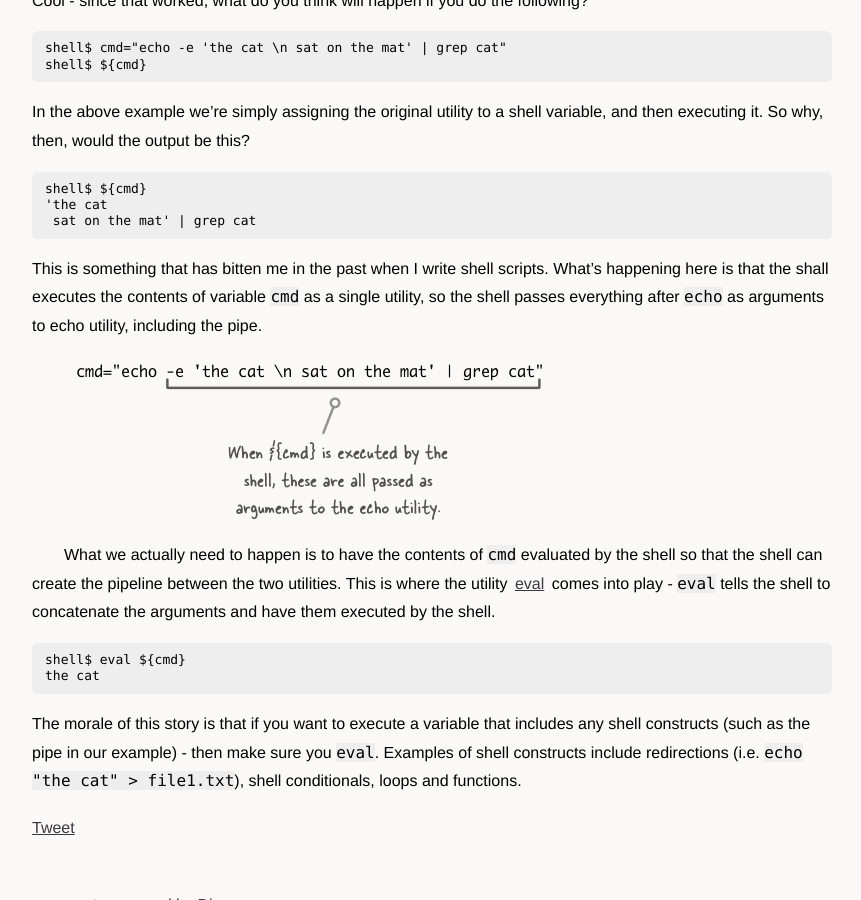
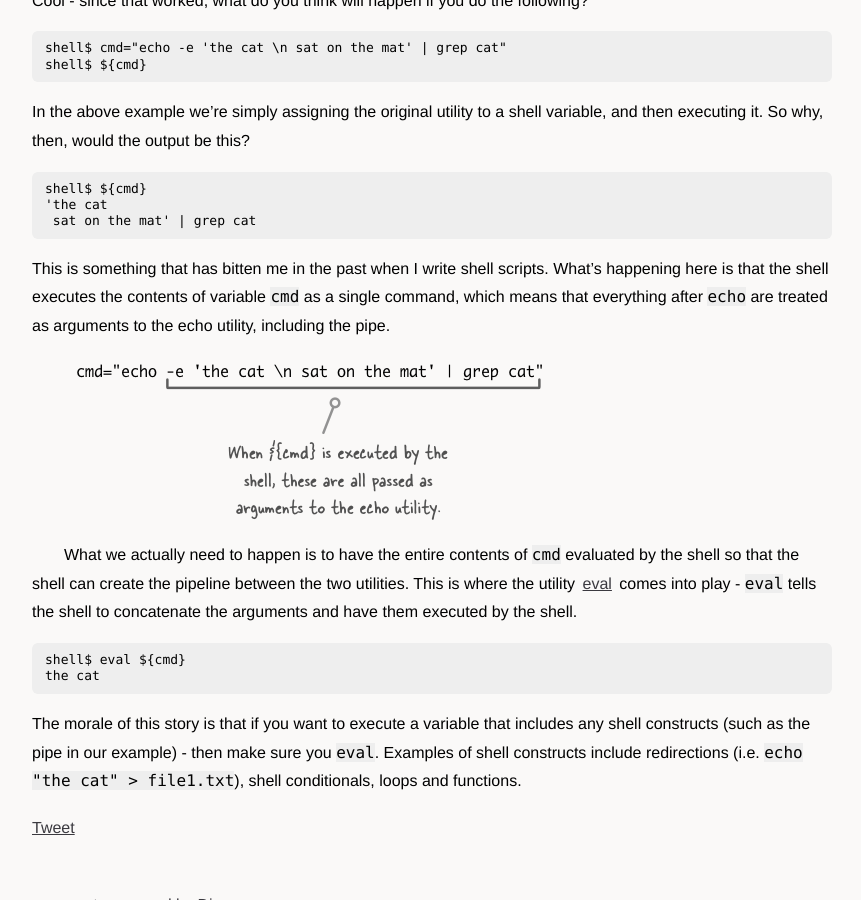
Before and after one commit to alexholmes/blog, a Jekyll site: the page built from _posts/2013-01-27-shell-variable-execution-with-pipes.markdown, in a window 1280 px wide and 900 px high, scrolled down 477 px. Shown: the whole window, without its empty margins (208-1069 px from the left). Built offline with Jekyll 4.4.1, drawn with Linux system fonts in a browser that asks for light colours; comment, search, counter and statistics services are not loaded.

Commit message:
Update _posts/2013-01-27-shell-variable-execution-with-pipes.markdown
typos

```diff
--- a/_posts/2013-01-27-shell-variable-execution-with-pipes.markdown
+++ b/_posts/2013-01-27-shell-variable-execution-with-pipes.markdown
@@ -27,12 +27,12 @@ shell variable, and then executing it. So why, then, would the output be this?
      sat on the mat' | grep cat
 
 This is something that has bitten me in the past when I write shell scripts. What's happening
-here is that the shall executes the contents of variable `cmd` as a single utility, so
-the shell passes everything after `echo` as arguments to echo utility, including the pipe.
+here is that the shell executes the contents of variable `cmd` as a single command, which means that
+everything after `echo` are treated as arguments to the echo utility, including the pipe.
 
 ![variable-execution](/images/variable-execution.png)
 
-What we actually need to happen is to have the contents of `cmd` evaluated by the shell so that
+What we actually need to happen is to have the entire contents of `cmd` evaluated by the shell so that
 the shell can create the pipeline between the two utilities. This is where the utility
 [eval](http://www.unix.com/man-page/posix/1posix/eval/)
 comes into play - `eval` tells the shell to concatenate the arguments and have them executed
```
